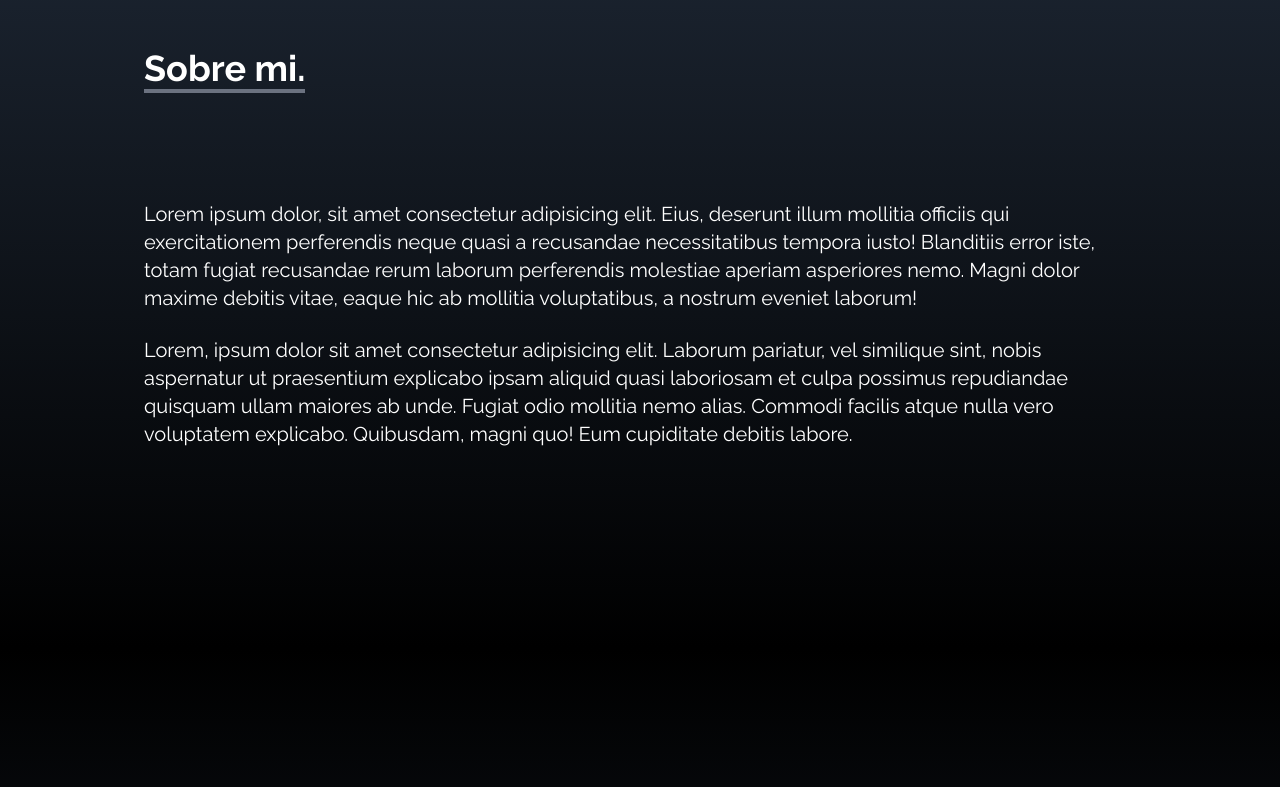
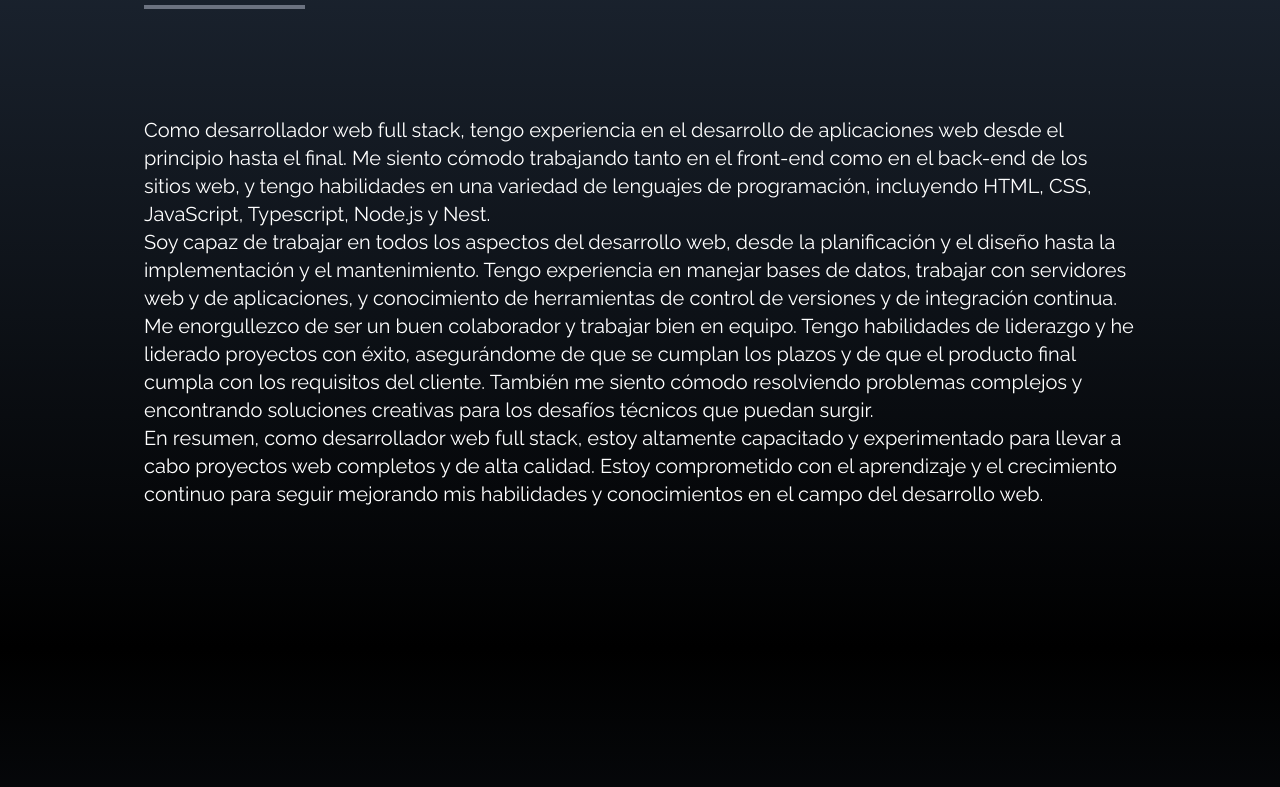
Before and after one commit to SergiAlsina/sergiportfolio, a React (Create React App) app: page / in a window 1280 px wide. Shown: the part 952-1739 px from the top of the page. Built offline with nearby package versions, Linux system fonts and the light colour scheme.

Commit message:
added info

```diff
--- a/src/components/About.jsx
+++ b/src/components/About.jsx
@@ -14,24 +14,18 @@ const About = () => {
         </div>
 
         <p className="text-xl mt-20">
-          Lorem ipsum dolor, sit amet consectetur adipisicing elit. Eius,
-          deserunt illum mollitia officiis qui exercitationem perferendis neque
-          quasi a recusandae necessitatibus tempora iusto! Blanditiis error
-          iste, totam fugiat recusandae rerum laborum perferendis molestiae
-          aperiam asperiores nemo. Magni dolor maxime debitis vitae, eaque hic
-          ab mollitia voluptatibus, a nostrum eveniet laborum!
+        Como desarrollador web full stack, tengo experiencia en el desarrollo de aplicaciones web desde el principio hasta el final. Me siento cómodo trabajando tanto en el front-end como en el back-end de los sitios web, y tengo habilidades en una variedad de lenguajes de programación, incluyendo HTML, CSS, JavaScript, Typescript, Node.js y Nest.
+        <br />
+Soy capaz de trabajar en todos los aspectos del desarrollo web, desde la planificación y el diseño hasta la implementación y el mantenimiento. Tengo experiencia en manejar bases de datos, trabajar con servidores web y de aplicaciones, y conocimiento de herramientas de control de versiones y de integración continua.
+        <br />
+Me enorgullezco de ser un buen colaborador y trabajar bien en equipo. Tengo habilidades de liderazgo y he liderado proyectos con éxito, asegurándome de que se cumplan los plazos y de que el producto final cumpla con los requisitos del cliente. También me siento cómodo resolviendo problemas complejos y encontrando soluciones creativas para los desafíos técnicos que puedan surgir.
+        <br />
+En resumen, como desarrollador web full stack, estoy altamente capacitado y experimentado para llevar a cabo proyectos web completos y de alta calidad. Estoy comprometido con el aprendizaje y el crecimiento continuo para seguir mejorando mis habilidades y conocimientos en el campo del desarrollo web.
         </p>
 
         <br />
 
-        <p className="text-xl">
-          Lorem, ipsum dolor sit amet consectetur adipisicing elit. Laborum
-          pariatur, vel similique sint, nobis aspernatur ut praesentium
-          explicabo ipsam aliquid quasi laboriosam et culpa possimus repudiandae
-          quisquam ullam maiores ab unde. Fugiat odio mollitia nemo alias.
-          Commodi facilis atque nulla vero voluptatem explicabo. Quibusdam,
-          magni quo! Eum cupiditate debitis labore.
-        </p>
+
       </div>
     </div>
   );
--- a/src/components/Experience.jsx
+++ b/src/components/Experience.jsx
@@ -11,7 +11,7 @@ import node from "../assets/imatges/node.png";
 import mongodb from "../assets/imatges/mongodb.svg";
 import mysql from "../assets/imatges/mysql.svg";
 import jest from "../assets/imatges/jest.svg";
-import styled from "../components/styled.svg";
+import styled from "../assets/projectes/styled.svg";
 
 const Experience = () => {
   const techs = [
--- a/src/components/Home.jsx
+++ b/src/components/Home.jsx
@@ -13,8 +13,8 @@ const Home = () => {
             Full Stack Web Developer
           </h2>
           <p className='text-gray-500 py-4 max-w-md'>
-            Lorem ipsum dolor sit amet consectetur adipisicing elit. Quisquam assumenda aliquam, animi odio facilis ut iure. Reprehenderit, labore explicabo aliquam nam ex quia eos! In deleniti odit ducimus ad perspiciatis.
-          </p>
+          Desarrollador web fullStack, con conocimientos en base de datos MySQL, MongoDB, APIs, Javascript, HTML5, CSS3 y frameworks como Nest.js y React. Con experiencia en metodologías de trabajo ágiles: Kanban, Agile y Scrum. Buenas prácticas en el desarrollo de software: SOLID, TDD, OOP y patrones de diseño, así como también el desarrollo de interfaces y experiencia de usuario (UX/UI).
+           </p>
           <div>
             <Link to='portfolio' smooth duration={500} className='group text-white w-fit px-6 py-3 my-2 flex items-center rounded-md bg-gradient-to-r from-cyan-500 to-blue-500 cursor-pointer'>
               Portfolio
```
Also changed, not shown: src/assets/projectes/styled.svg (renamed from src/components/styled.svg).
